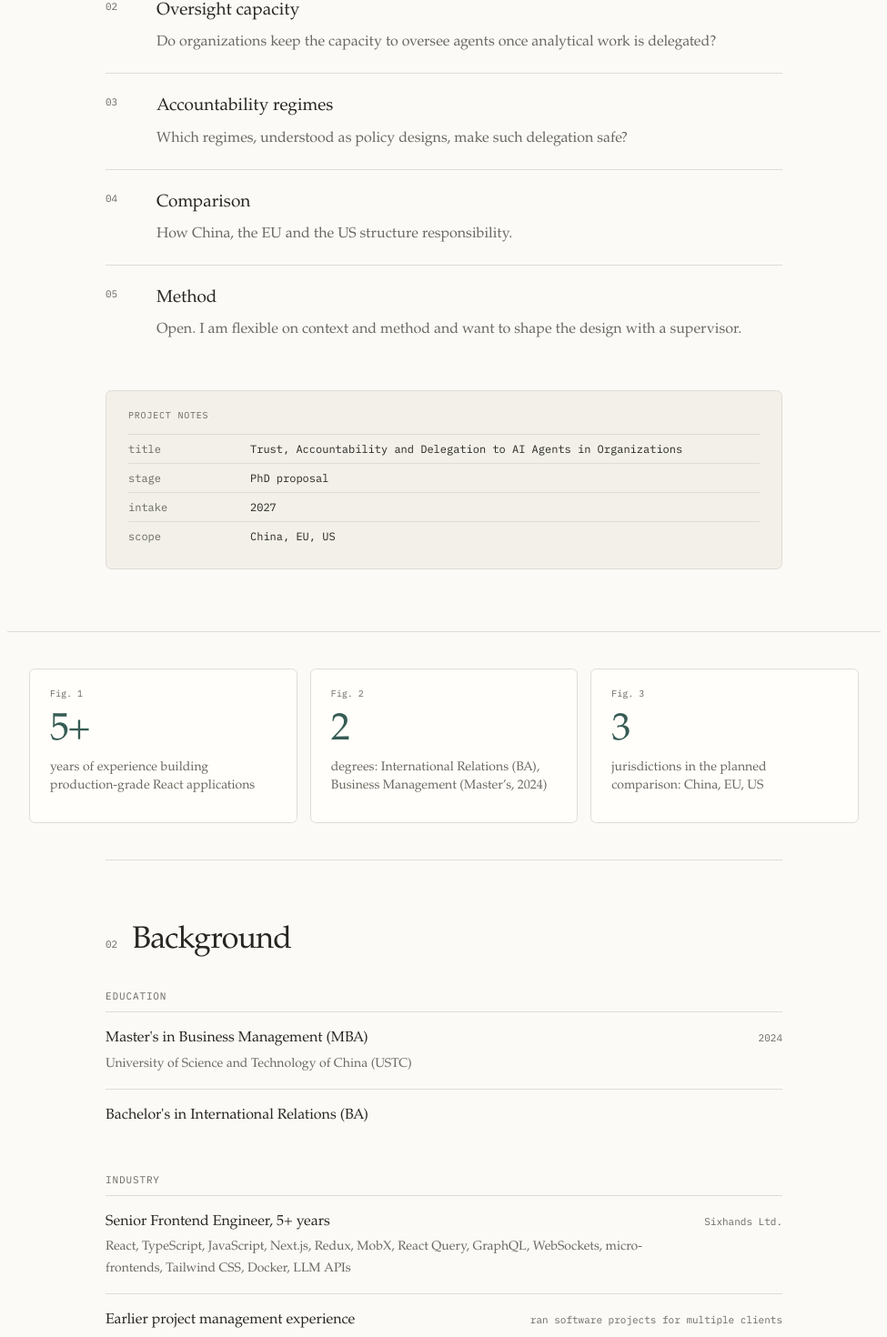
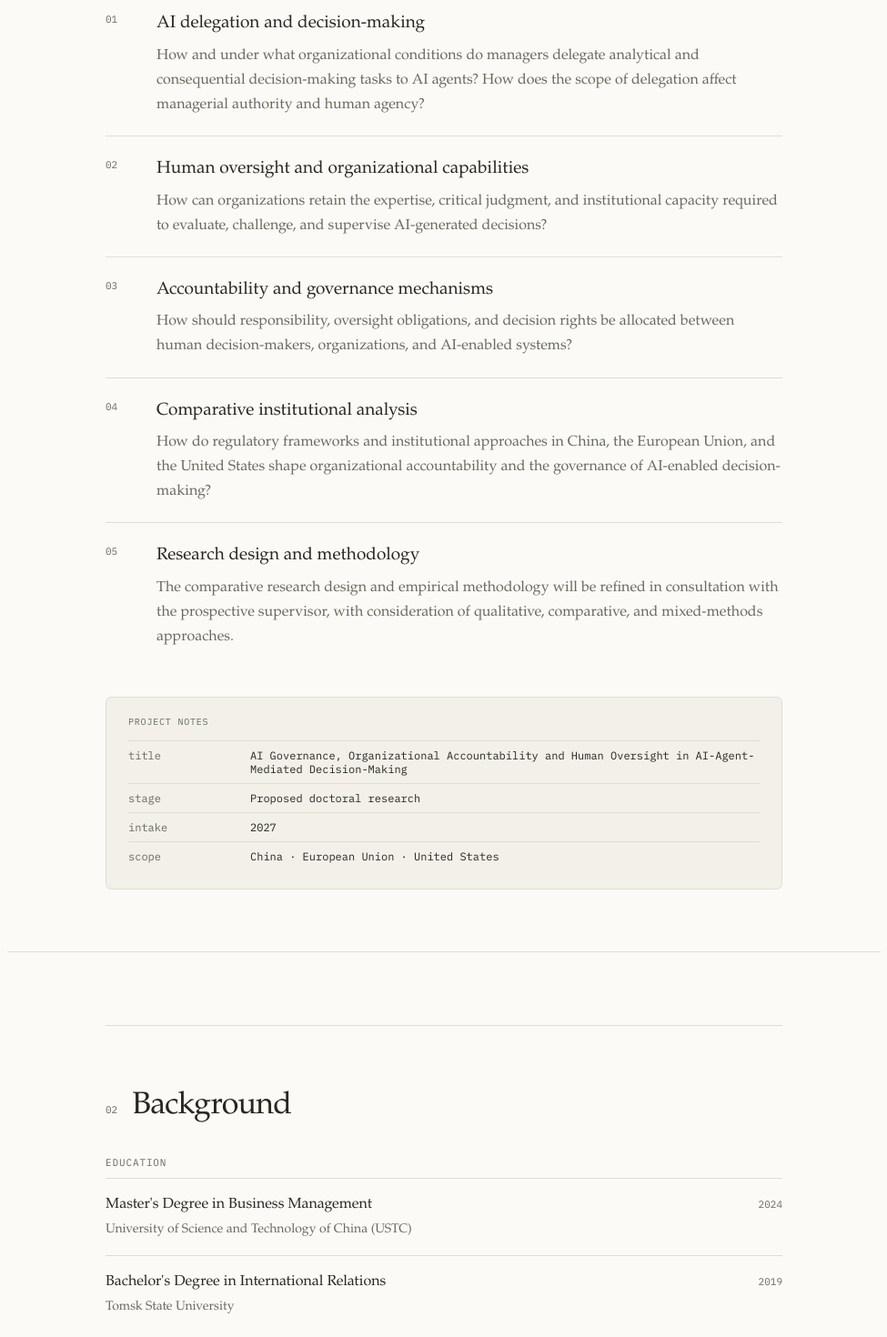
Before and after one commit to ch1nya/sci_cv, a React (Vite) app: page / in a window 1280 px wide. Shown: the part 1213-2683 px from the top of the page at 91% size, without its empty margins (152-1127 px from the left). Built offline with nearby package versions, Linux system fonts and the light colour scheme.

Commit message:
minor changes

```diff
--- a/src/content.ts
+++ b/src/content.ts
@@ -1,9 +1,3 @@
-// ── Content source of truth ──
-// All copy and links in one file. Components are dumb and render from it.
-// Unknown values are `null` — the UI hides those elements completely.
-// Do not add claims, employers, universities, publications, awards, links, ORCID,
-// numbers that are not verified. If a value is not verified, it is `null`.
-
 export type SocialLink = {
     name: 'github' | 'linkedin' | 'orcid' | 'google-scholar';
     url: string;
@@ -27,7 +21,7 @@ export type Content = {
         scope: string;
     };
 
-  // Stats (Fig. 1–3)
+    // Stats
     stats: Array<{ number: string; label: string }>;
 
     // Background
@@ -52,110 +46,164 @@ export type Content = {
     email: string;
     social: SocialLink[];
 
-  // Optional assets — hide when absent
-  portrait: string | null; // public/portrait.jpg
-  cv: string | null; // cv.pdf
-  proposal: string | null; // proposal.pdf
+    // Optional assets
+    portrait: string | null;
+    cv: string | null;
+    proposal: string | null;
 };
 
 export const content: Content = {
     // Site identity
-  siteTitle: 'Ivan Chiniakin | PhD applicant, AI governance and accountability',
-  status: 'PhD applicant, 2027 intake',
-  eyebrow: 'Ivan Chiniakin · PhD applicant, 2027 intake',
-  h1: 'Accountability when organizations delegate decisions to AI agents',
+    siteTitle:
+        'Ivan Chiniakin | PhD Applicant | AI Governance, Accountability and Organizational Decision-Making',
+
+    status: 'Prospective PhD researcher · 2027 intake',
+
+    eyebrow:
+        'Ivan Chiniakin · Research in AI Governance and Organizational Accountability',
+
+    h1:
+        'Governing AI agents in organizational decision-making',
+
     subtitle:
-    'I am preparing a PhD application on trust, accountability and delegation to AI agents in organizations, comparing how China, the EU and the US structure responsibility.',
+        'I am an interdisciplinary researcher with a background in international relations, business management, and software engineering. My proposed doctoral research examines how organizations delegate decision-making to AI agents, maintain meaningful human oversight, and allocate accountability across different institutional and regulatory contexts.',
 
     // Research
     researchIntro:
-    'Governments and organizations increasingly delegate analytical and decision-making tasks to AI agents. The open question is whether they keep the capacity to oversee those agents, and which accountability regimes help preserve it.',
+        'As AI agents move from analytical assistance towards increasingly autonomous organizational tasks, fundamental questions emerge about human oversight, organizational accountability, and the distribution of decision-making authority. My research investigates the institutional, organizational, and governance conditions under which AI delegation can remain accountable, transparent, and subject to meaningful human control.',
+
     researchPoints: [
-    { name: 'Delegation.', description: 'Under what conditions do decision-makers hand consequential decisions to AI agents?' },
-    { name: 'Oversight capacity.', description: 'Do organizations keep the capacity to oversee agents once analytical work is delegated?' },
-    { name: 'Accountability regimes.', description: 'Which regimes, understood as policy designs, make such delegation safe?' },
-    { name: 'Comparison.', description: 'How China, the EU and the US structure responsibility.' },
-    { name: 'Method.', description: 'Open. I am flexible on context and method and want to shape the design with a supervisor.' },
+        {
+            name: 'AI delegation and decision-making',
+            description:
+                'How and under what organizational conditions do managers delegate analytical and consequential decision-making tasks to AI agents? How does the scope of delegation affect managerial authority and human agency?',
+        },
+        {
+            name: 'Human oversight and organizational capabilities',
+            description:
+                'How can organizations retain the expertise, critical judgment, and institutional capacity required to evaluate, challenge, and supervise AI-generated decisions?',
+        },
+        {
+            name: 'Accountability and governance mechanisms',
+            description:
+                'How should responsibility, oversight obligations, and decision rights be allocated between human decision-makers, organizations, and AI-enabled systems?',
+        },
+        {
+            name: 'Comparative institutional analysis',
+            description:
+                'How do regulatory frameworks and institutional approaches in China, the European Union, and the United States shape organizational accountability and the governance of AI-enabled decision-making?',
+        },
+        {
+            name: 'Research design and methodology',
+            description:
+                'The comparative research design and empirical methodology will be refined in consultation with the prospective supervisor, with consideration of qualitative, comparative, and mixed-methods approaches.',
+        },
     ],
+
     projectCard: {
-    title: 'Trust, Accountability and Delegation to AI Agents in Organizations',
-    stage: 'PhD proposal',
+        title:
+            'AI Governance, Organizational Accountability and Human Oversight in AI-Agent-Mediated Decision-Making',
+        stage: 'Proposed doctoral research',
         intake: '2027',
-    scope: 'China, EU, US',
+        scope: 'China · European Union · United States',
     },
 
-  // Stats (Fig. 1–3)
-  stats: [
-    { number: '5+', label: 'years of experience building production-grade React applications' },
-    { number: '2', label: 'degrees: International Relations (BA), Business Management (Master’s, 2024)' },
-    { number: '3', label: 'jurisdictions in the planned comparison: China, EU, US' },
-  ],
+    // Selected profile indicators
+    stats: [],
 
     // Background
     education: [
         {
-      degree: "Master's in Business Management (MBA)",
-      university: 'University of Science and Technology of China (USTC)',
+            degree: "Master's Degree in Business Management",
+            university:
+                'University of Science and Technology of China (USTC)',
             year: '2024',
         },
         {
-      degree: "Bachelor's in International Relations (BA)",
-      university: null, // TODO: confirm the bachelor's institution before adding it.
-      year: null,
+            degree: "Bachelor's Degree in International Relations",
+            university: 'Tomsk State University',
+            year: '2019',
         },
     ],
+
     industry: [
         {
             role: 'Senior Frontend Engineer',
             years: '5+ years',
-      stack: 'React, TypeScript, JavaScript, Next.js, Redux, MobX, React Query, GraphQL, WebSockets, micro-frontends, Tailwind CSS, Docker, LLM APIs',
-      employer: 'Sixhands Ltd.', // from working CV
+            stack:
+                'Software Engineering, React, TypeScript, JavaScript, Next.js, Redux, MobX, React Query, GraphQL, WebSockets, Micro-frontend Architecture, Docker, LLM APIs, AI-enabled Product Development',
+            employer: 'Sber',
         },
         {
-      role: 'Earlier project management experience',
-      years: '',
-      stack: '',
-      employer: 'ran software projects for multiple clients',
+            role: 'Project Management',
+            years: '4 years',
+            stack:
+                'Digital Product Development, Project Coordination, Cross-functional Team Management, Agile Project Management, Jira, Confluence',
+            employer: null,
         },
     ],
+
     priorResearch:
-    'MBA thesis, “Silver Economy in Russia”: IT healthcare innovation for an ageing population. Literature review plus a questionnaire of 132 older respondents, analysed in SPSS (descriptive and correlational statistics).',
+        'Master’s thesis: “Silver Economy in Russia: IT Healthcare Innovation for an Ageing Population.” The study examined the potential of digital healthcare solutions to address the needs of an ageing population. Research activities included a literature review and a questionnaire administered to 132 older respondents. The collected data were analysed using SPSS, including descriptive and correlational statistical methods.',
+
     backgroundLine:
-    'Building production software gave me a practical view of how automated systems are specified, tested and overseen. International relations and management gave me the policy and organizational lens.',
+        'My academic background in international relations and business management provides an interdisciplinary foundation for examining institutional governance and organizational decision-making. My professional experience in software engineering adds a practical understanding of how digital systems are designed, developed, integrated, and evaluated in organizational environments, including products involving AI technologies.',
 
     // FAQ
     faqs: [
         {
-      question: 'What are you applying for?',
-      answer: 'A PhD starting in 2027, on trust, accountability and delegation to AI agents in organizations.',
+            question: 'What doctoral research are you proposing?',
+            answer:
+                'My proposed PhD research examines AI governance, organizational accountability, and human oversight in AI-agent-mediated decision-making. I am particularly interested in how organizations can delegate tasks to AI agents while retaining the capacity to evaluate decisions, allocate responsibility, and exercise meaningful oversight.',
         },
         {
-      question: 'Which methods will you use?',
-      answer: 'Open. The working idea is a comparison of how China, the EU and the US structure responsibility. I am flexible on context and method.',
+            question: 'What is the proposed geographical scope?',
+            answer:
+                'The initial comparative scope covers China, the European Union, and the United States. I am interested in how differences in institutional arrangements and regulatory approaches influence organizational practices and accountability mechanisms.',
         },
         {
-      question: 'What if my group is not a fit?',
-      answer: 'Tell me which direction suits better. I am glad to take a related topic.',
+            question: 'Which academic fields are relevant to the project?',
+            answer:
+                'The project is interdisciplinary and may contribute to Information Systems, Technology and Innovation Management, Organization Studies, AI Governance, Business and Management, Digital Transformation, and Public Policy.',
         },
         {
-      question: 'What about funding?',
-      answer: 'I am asking supervisors about funding options, including tuition support beyond standard studentships.',
+            question: 'Which research methods are you considering?',
+            answer:
+                'The research design remains open to refinement with a prospective supervisor. Potential approaches include comparative institutional analysis, qualitative case studies, semi-structured interviews, document analysis, and mixed-methods research, subject to research questions and data availability.',
         },
         {
-      question: 'What can you send me?',
-      answer: 'A CV and a short research proposal. Links are above, or write to me and I will send them.',
+            question: 'Why does your professional background relate to this topic?',
+            answer:
+                'My experience in software engineering provides practical exposure to the development and integration of digital systems, including AI-enabled products. Combined with my academic training in international relations and management, this experience informs my interest in the relationship between technological delegation, organizational capabilities, and accountability.',
+        },
+        {
+            question: 'Are you seeking doctoral funding?',
+            answer:
+                'Yes. I am exploring fully funded and partially funded doctoral opportunities, including university scholarships, research studentships, tuition support, and external research funding for the 2027 intake.',
+        },
+        {
+            question: 'What materials are available?',
+            answer:
+                'My academic CV and research proposal can be shared upon request. Please contact me by email for the latest application materials.',
         },
     ],
 
     // Contact
     email: 'chiniakinivan@gmail.com',
+
     social: [
-    { name: 'github', url: 'https://github.com/ch1nya' },
-    { name: 'linkedin', url: 'https://linkedin.com/in/chiniakinivan' },
+        {
+            name: 'github',
+            url: 'https://github.com/ch1nya',
+        },
+        {
+            name: 'linkedin',
+            url: 'https://linkedin.com/in/chiniakinivan',
+        },
     ],
 
-  // Optional assets — hide when absent
+    // Optional assets
     portrait: 'portrait.png',
-  cv: null, // cv.pdf
-  proposal: null, // proposal.pdf
+    cv: null,
+    proposal: null,
 };
--- a/src/styles/global.css
+++ b/src/styles/global.css
@@ -40,6 +40,7 @@
   --container-width: 960px;
   --content-width: 744px;
   --page-gutter: 24px;
+  --status: #38ad38;
 }
 
 [data-theme='dark'] {
@@ -102,7 +103,7 @@ main { display: flex; flex-direction: column; }
 .hero-main { display: grid; grid-template-columns: minmax(0, 1fr) 136px; column-gap: 32px; }
 .hero-portrait { grid-column: 2; grid-row: 1 / 4; width: 136px; height: 136px; border: 1px solid var(--border); border-radius: var(--radius); object-fit: cover; }
 .badge { width: fit-content; display: inline-flex; align-items: center; gap: 9px; padding: 6px 10px; border: 1px solid var(--border); border-radius: 999px; color: var(--muted-foreground); font: 10px var(--font-mono); letter-spacing: .04em; text-transform: uppercase; }
-.status-dot { width: 6px; height: 6px; border-radius: 50%; background: var(--primary); }
+.status-dot { width: 6px; height: 6px; border-radius: 50%; background: var(--status); }
 .hero h1 { max-width: 760px; margin-top: 26px; font-size: clamp(38px, 6vw, 66px); line-height: 1.08; letter-spacing: -.045em; }
 .hero-subtitle { max-width: 620px; margin-top: 24px; color: var(--muted-foreground); font-size: clamp(17px, 2vw, 19px); line-height: 1.7; }
 .hero-actions { display: flex; flex-wrap: wrap; gap: 10px; margin-top: 30px; }
```
Also changed, not shown: 15 other files (tests, documents, lock files or other folders). Lines whose indentation alone changed are shown as unchanged.
